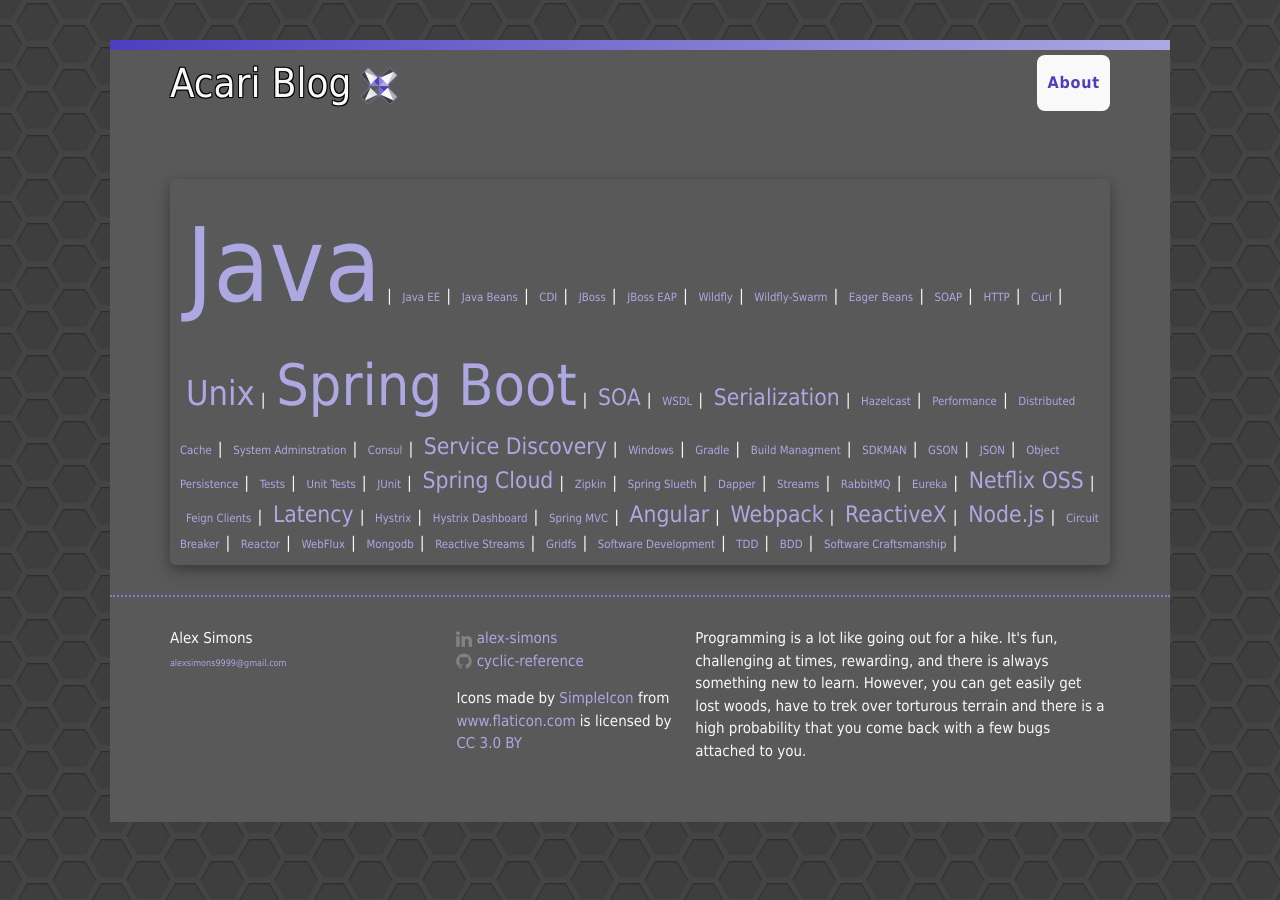
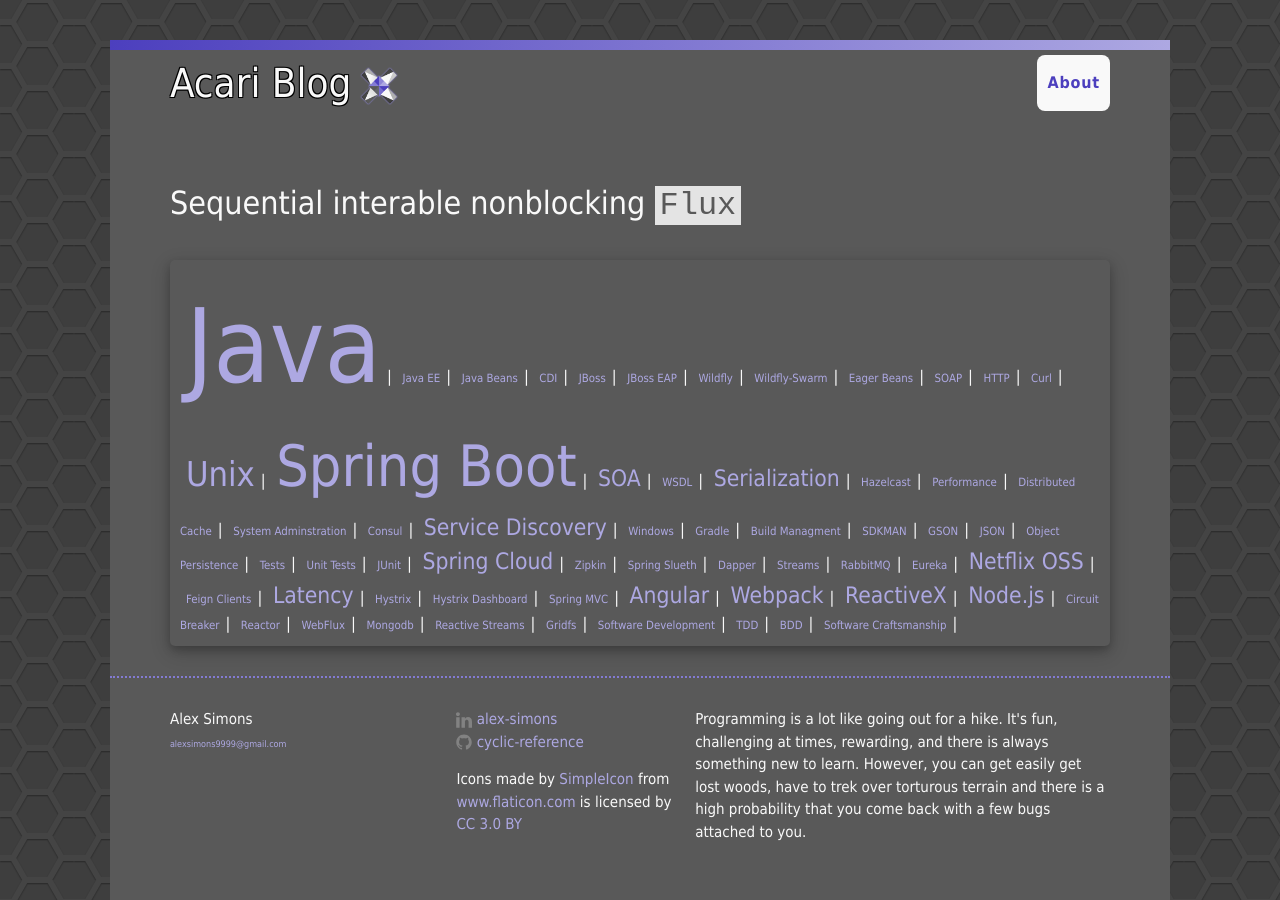
Before and after one commit to Unthrottled/blog, a Jekyll site: the page built from code/rmip/sequential_flux.md, in a window 1280 px wide and 900 px high. Built offline with Jekyll 4.4.1, drawn with Linux system fonts in a browser that asks for light colours.

Commit message:
Title for static page

```diff
--- a/code/rmip/sequential_flux.md
+++ b/code/rmip/sequential_flux.md
@@ -1,3 +1,6 @@
 ---
 layout: post
 ---
+
+Sequential interable nonblocking `Flux`
+---
```
